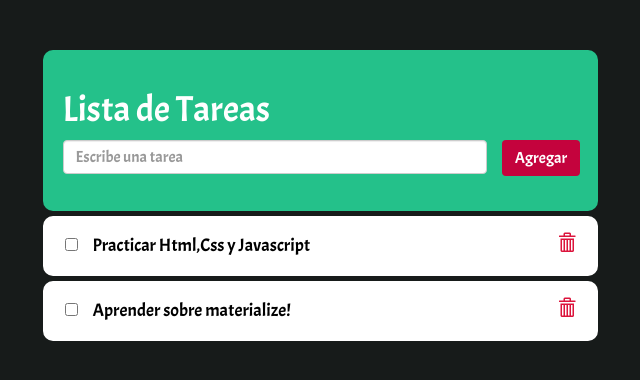
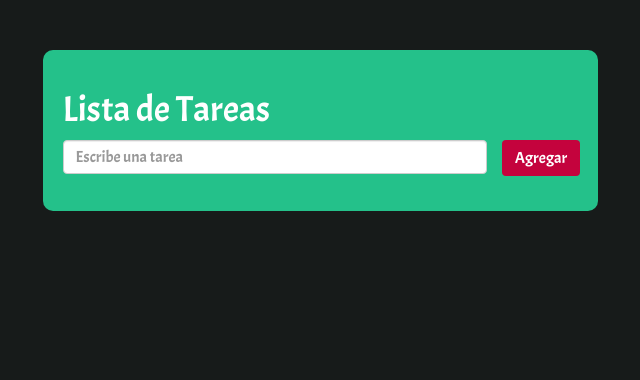
Before and after one commit to Abby25fly/to-Do-POO-Class, a plain HTML site: page index.html in a window 1280 px wide. Shown: the whole page, without its empty margins (320-960 px from the left). Drawn offline with nearby package versions, Linux system fonts and the light colour scheme.

Commit message:
actualizado

```diff
--- a/index.html
+++ b/index.html
@@ -26,10 +26,6 @@
             </form>
           </div>
           <ul id="listaTareas">
-            <li><input class='tacharLi' type='checkbox'>Practicar Html,Css y Javascript
-            <span class = 'glyphicon glyphicon-trash eliminarLi'></span></li>
-            <li><input class='tacharLi' type='checkbox'>Aprender sobre materialize!
-            <span class = 'glyphicon glyphicon-trash eliminarLi'></span></li>
           </ul>
         </div>
       </div>
```
